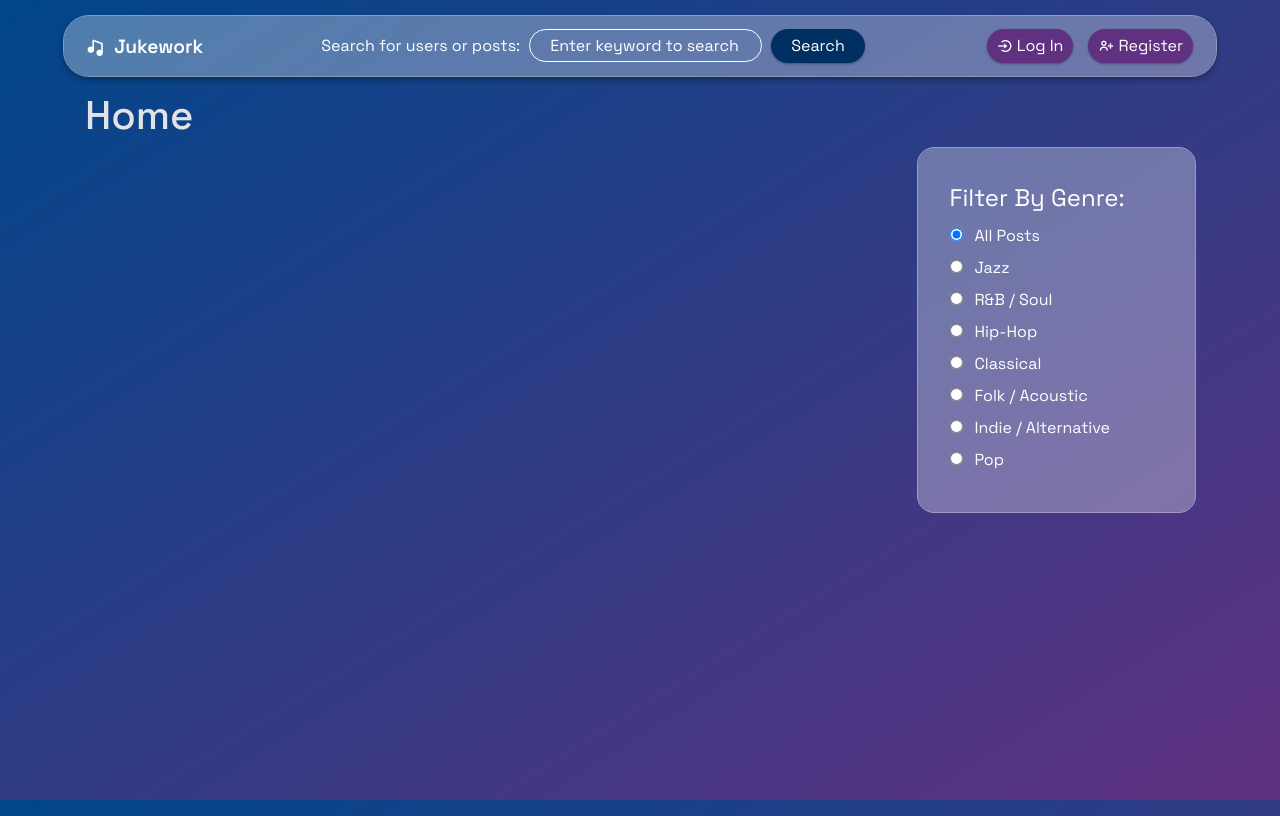
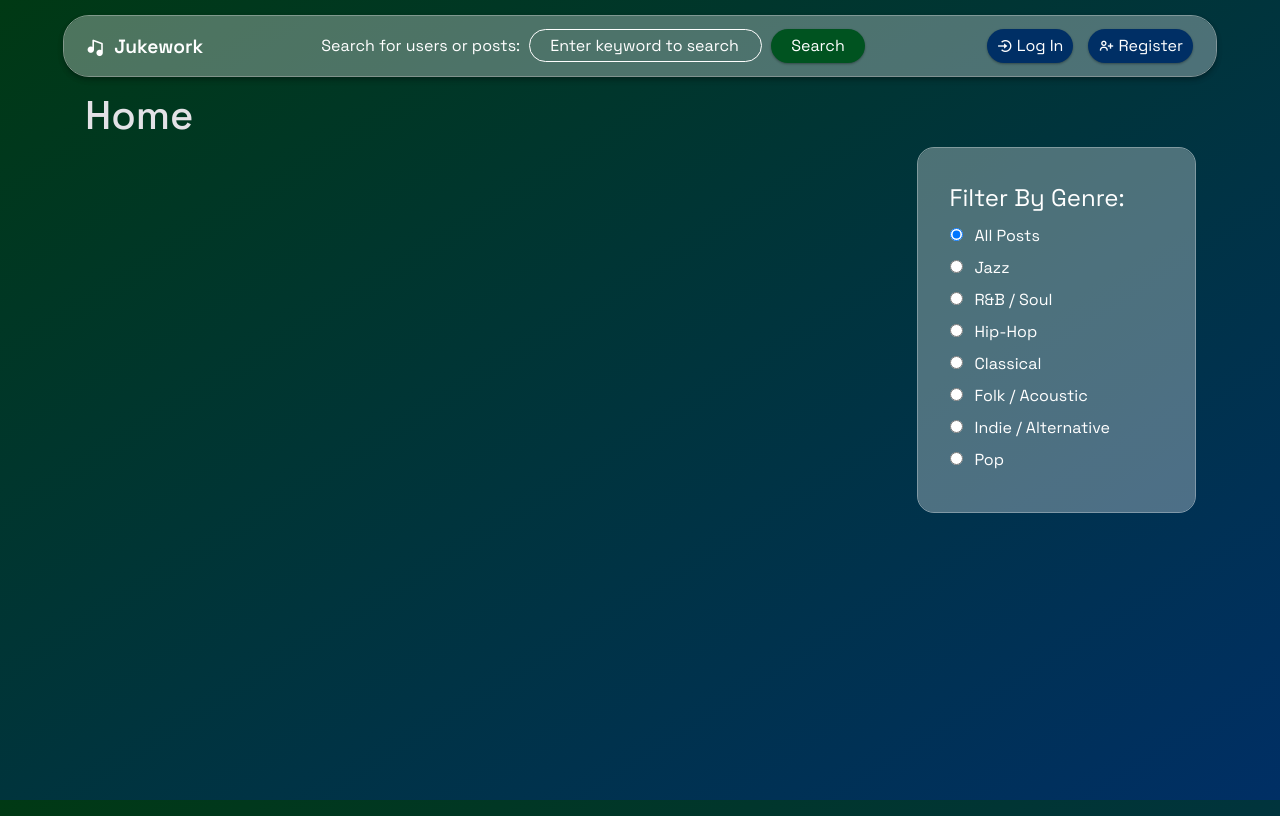
Before and after one commit to pecodeliar/JukeworkWeb, a Django app: page / in a window 1280 px wide. Run offline with Django 4.2, Linux system fonts and the light colour scheme; data that the repository does not hold is empty; parts of the project's set-up code (start-up, migrations or seed data) failed here and were passed over.

Commit message:
UI Color Changes

```diff
--- a/core/static/core/css/styles.css
+++ b/core/static/core/css/styles.css
@@ -5,18 +5,18 @@
     --background: #000000;
     --on-background: #e3e2e6;
     --main: #242222;
-    --primary-container: #a8c8ff;
-    --on-primary-container: #003062;
-    --primary: #00468a;
-    --on-primary: #d6e3ff;
-    --secondary: #5f3180;
-    --secondary-container: #e3b5ff;
-    --on-secondary-container: #471867;
-    --on-secondary: #f3daff;
-    --accent: #7a2851;
-    --on-accent: #ffd8e5;
-    --accent-container: #5d0f3a;
-    --on-accent-container: #ffb0cf;
+    --on-primary-container: #005320;
+    --primary-container: #a1f6aa;
+    --on-primary: #86d990;
+    --primary: #003914;
+    --on-secondary:#aac7ff;
+    --on-secondary-container: #00458e;
+    --secondary-container: #d7e3ff;
+    --secondary: #002f65;
+    --on-accent: #f4be48;
+    --accent: #402d00;
+    --on-accent-container: #5c4200;
+    --accent-container: #ffdea2;
     --accent-container-hover: #00363f;
     --focus-outline: #53d7f1;
     --error: #93000a;
--- a/posts/static/posts/javascript/post_element.js
+++ b/posts/static/posts/javascript/post_element.js
@@ -406,7 +406,7 @@ function fullPostView(post, comments) {
         //window.history.pushState('', '', '/');
     } else if (document.querySelector("#banner-row") !== null) {
         profilePostView();
-        console.log(id)
+        console.log(post.id)
         if (!history.state || window.location.pathname !== `/profiles/post/${post.id}`) {
             //window.history.pushState({post: id}, '', `/profiles/post/${id}`);
         }
@@ -445,7 +445,7 @@ function fullPostView(post, comments) {
     .then(user => {
 
         pfp.alt = "";
-        pfp.src = user.pfp_url;
+        pfp.src = user.profile_picture;
         fullName.innerText = `${user.first_name}`;
         username.innerText = `@${user.username}`;
         fullName.setAttribute("href", `/users/${user.id}`);
```
Also changed, not shown: README.md.
